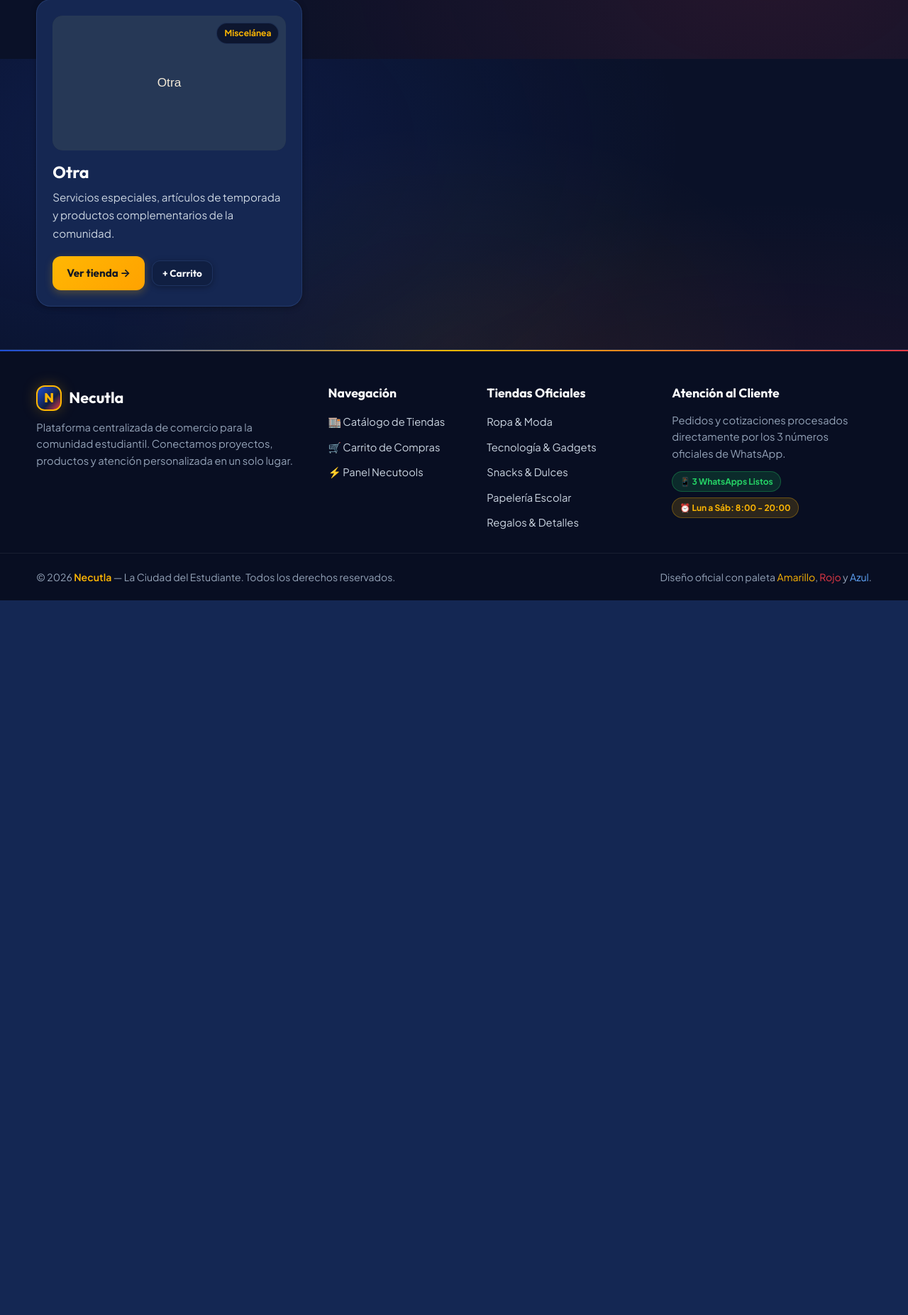
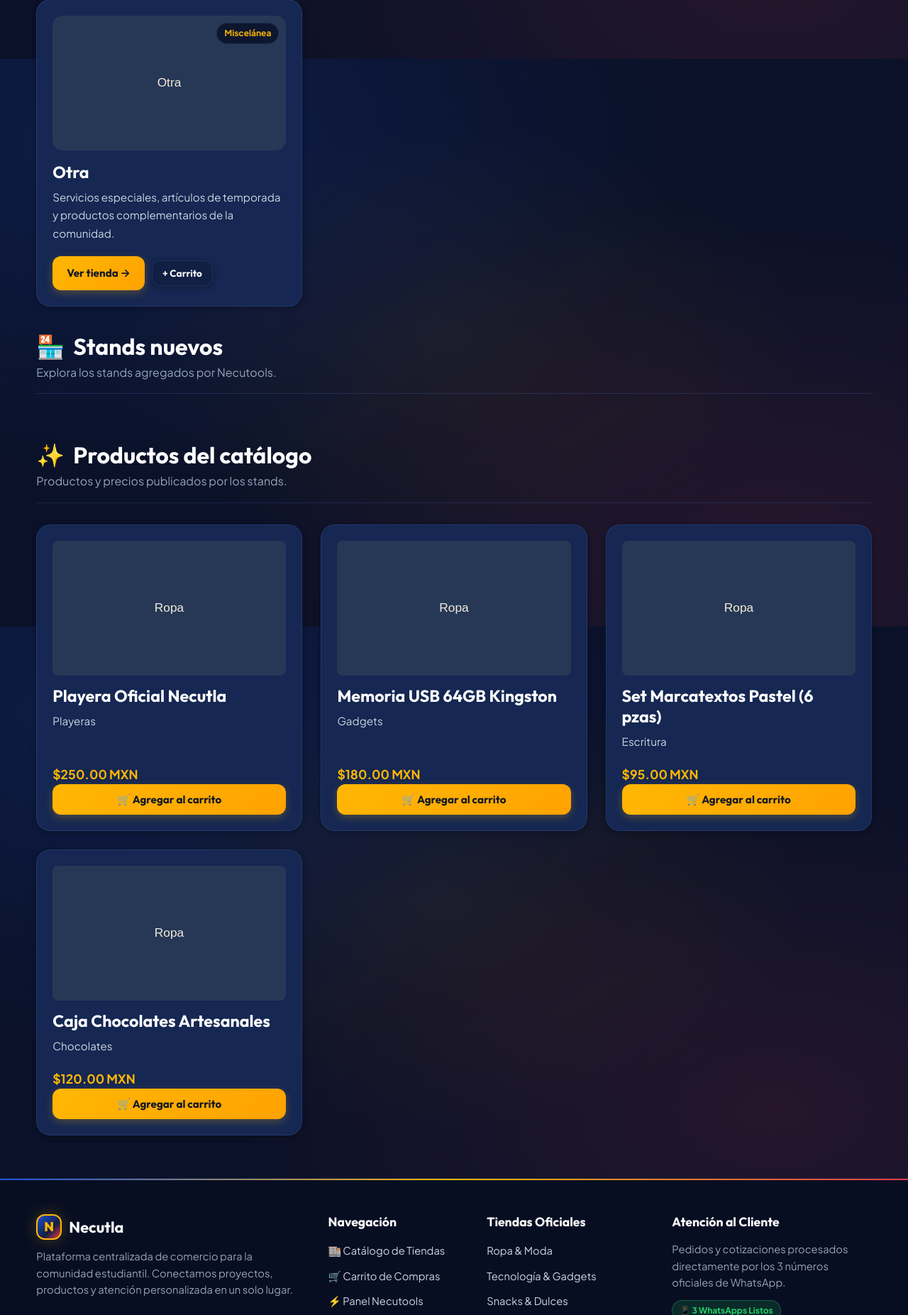
Before and after one commit to VladimirArauz/Prueba-2, a PHP site: page / in a window 1280 px wide. Shown: the part 1517-3370 px from the top of the page at 71% size. Before the commit the page ends 2363 px from the top, so only its background shows below. Run offline with PHP 8.4, Linux system fonts and the light colour scheme.

Commit message:
Cambio 10

```diff
--- a/app.js
+++ b/app.js
@@ -13,6 +13,11 @@ const WHATSAPP_NUMBERS = [
 
 const CART_STORAGE_KEY = "necutla_carrito_global";
 const ADMIN_STORAGE_KEY = "necutools_productos_admin";
+const ADMIN_ACCOUNT_KEY = "necutools_admin_account";
+const ADMIN_SESSION_KEY = "necutools_admin_session";
+const ADMIN_STORES_KEY = "necutools_admin_stores";
+const DEFAULT_STORES = ["Ropa", "Tecnología", "Dulces", "Propaganda", "Papelería", "Regalos", "Otra"];
+let editingProductId = null;
 
 // Inicializar datos del carrito
 function getCart() {
@@ -51,6 +56,19 @@ function saveAdminProducts(products) {
   localStorage.setItem(ADMIN_STORAGE_KEY, JSON.stringify(products));
 }
 
+function getAdminStores() {
+  try {
+    const saved = localStorage.getItem(ADMIN_STORES_KEY);
+    return saved ? JSON.parse(saved) : DEFAULT_STORES;
+  } catch (e) {
+    return DEFAULT_STORES;
+  }
+}
+
+function saveAdminStores(stores) {
+  localStorage.setItem(ADMIN_STORES_KEY, JSON.stringify(stores));
+}
+
 // Formateador de moneda MXN
 function money(amount) {
   return "$" + Number(amount).toFixed(2) + " MXN";
@@ -64,6 +82,9 @@ function escapeHTML(str) {
 
 // ================= NAVEGACIÓN ENTRE SECCIONES =================
 function showSection(sectionId) {
+  if (sectionId === "sec-necutools" && sessionStorage.getItem(ADMIN_SESSION_KEY) !== "active") {
+    renderAdminAccess();
+  }
   // Ocultar todas las secciones
   const sections = document.querySelectorAll('.app-section');
   sections.forEach(sec => sec.classList.remove('active-section'));
@@ -85,7 +106,9 @@ function showSection(sectionId) {
     renderCart();
   } else if (sectionId === 'sec-necutools') {
     document.getElementById('nav-btn-necutools')?.classList.add('active');
-    renderAdminTable();
+    if (sessionStorage.getItem(ADMIN_SESSION_KEY) === "active") renderAdminTable();
+  } else if (sectionId === 'sec-productos') {
+    document.querySelectorAll('.nav-btn').forEach(btn => btn.classList.remove('active'));
   }
 
   // Desplazamiento suave al inicio de la sección en móviles si es necesario
@@ -284,6 +307,7 @@ function renderAdminTable() {
         <td><span class="status-badge active">${escapeHTML(prod.stock || "Disponible")}</span></td>
         <td>${escapeHTML(prod.date || "Reciente")}</td>
         <td style="text-align:center;">
+          <button type="button" class="btn secondary btn-sm" onclick="editAdminProduct('${escapeHTML(prod.id)}')">Editar</button>
           <button type="button" class="btn secondary btn-sm" onclick="deleteAdminProduct(${index})" style="color:var(--red-main); border-color:rgba(230,57,70,0.3); padding:4px 10px;">
             Eliminar
           </button>
@@ -295,7 +319,7 @@ function renderAdminTable() {
   tbody.innerHTML = html;
 }
 
-function handleAddAdminProduct(e) {
+async function handleAddAdminProduct(e) {
   e.preventDefault();
 
   const storeSelect = document.getElementById("admin-prod-store");
@@ -304,35 +328,94 @@ function handleAddAdminProduct(e) {
   const priceInput = document.getElementById("admin-prod-price");
   const stockSelect = document.getElementById("admin-prod-stock");
   const descInput = document.getElementById("admin-prod-desc");
+  const imageInput = document.getElementById("admin-prod-img");
 
   if (!nameInput.value.trim() || !priceInput.value) {
     alert("Por favor completa al menos el nombre y precio del producto.");
     return;
   }
 
+  const products = getAdminProducts();
+  const existing = editingProductId ? products.find(product => product.id === editingProductId) : null;
+  let image = existing?.img || "";
+  const imageFile = imageInput.files[0];
+  if (imageFile) {
+    if (!imageFile.type.startsWith("image/") || imageFile.size > 1024 * 1024) {
+      alert("Selecciona una imagen de hasta 1 MB.");
+      return;
+    }
+    image = await new Promise((resolve, reject) => {
+      const reader = new FileReader();
+      reader.onload = () => resolve(reader.result);
+      reader.onerror = reject;
+      reader.readAsDataURL(imageFile);
+    }).catch(() => "");
+    if (!image) {
+      alert("No se pudo leer la imagen seleccionada.");
+      return;
+    }
+  }
+
   const newProduct = {
-    id: "P-" + Math.floor(100 + Math.random() * 900),
+    id: existing?.id || "P-" + Date.now(),
     name: nameInput.value.trim(),
     store: storeSelect.value,
     category: catInput.value.trim() || "General",
     price: parseFloat(priceInput.value),
     stock: stockSelect.value,
     desc: descInput.value.trim(),
+    img: image,
     date: "Hoy"
   };
 
-  const products = getAdminProducts();
-  products.unshift(newProduct);
-  saveAdminProducts(products);
+  if (existing) {
+    products[products.findIndex(product => product.id === editingProductId)] = newProduct;
+  } else {
+    products.unshift(newProduct);
+  }
+  try {
+    saveAdminProducts(products);
+  } catch (error) {
+    alert("No hay espacio disponible para guardar los cambios. Prueba con una imagen más pequeña.");
+    return;
+  }
 
   // Limpiar campos
   nameInput.value = "";
   priceInput.value = "";
   catInput.value = "";
   descInput.value = "";
+  imageInput.value = "";
 
+  cancelEditAdminProduct();
   renderAdminTable();
-  showToast(`⚡ ¡Producto "${newProduct.name}" guardado exitosamente en ${newProduct.store}!`);
+  renderPublicCatalog();
+  showToast(`Producto "${newProduct.name}" ${existing ? "actualizado" : "guardado"} en ${newProduct.store}.`);
+}
+
+function editAdminProduct(id) {
+  const product = getAdminProducts().find(item => item.id === id);
+  if (!product) return;
+  editingProductId = id;
+  document.getElementById("admin-prod-store").value = product.store;
+  document.getElementById("admin-prod-cat").value = product.category || "";
+  document.getElementById("admin-prod-name").value = product.name || "";
+  document.getElementById("admin-prod-price").value = product.price || "";
+  document.getElementById("admin-prod-stock").value = product.stock || "Disponible";
+  document.getElementById("admin-prod-desc").value = product.desc || "";
+  document.getElementById("admin-product-submit").textContent = "Guardar cambios";
+  document.getElementById("admin-product-cancel").hidden = false;
+  document.getElementById("admin-add-product-form").scrollIntoView({ behavior: "smooth" });
+}
+
+function cancelEditAdminProduct() {
+  editingProductId = null;
+  const form = document.getElementById("admin-add-product-form");
+  form?.reset();
+  const submit = document.getElementById("admin-product-submit");
+  if (submit) submit.textContent = "➕ Guardar Producto en la Tienda";
+  const cancel = document.getElementById("admin-product-cancel");
+  if (cancel) cancel.hidden = true;
 }
 
 function deleteAdminProduct(index) {
@@ -345,7 +428,89 @@ function deleteAdminProduct(index) {
   products.splice(index, 1);
   saveAdminProducts(products);
   renderAdminTable();
+  renderPublicCatalog();
   showToast(`Producto "${deletedName}" eliminado de Necutools.`);
+}
+
+function renderAdminAccess() {
+  const account = localStorage.getItem(ADMIN_ACCOUNT_KEY);
+  const authenticated = sessionStorage.getItem(ADMIN_SESSION_KEY) === "active";
+  document.getElementById("admin-login-form").hidden = !account;
+  document.getElementById("admin-setup-form").hidden = Boolean(account);
+  document.getElementById("admin-auth-title").textContent = account ? "Iniciar sesión" : "Crear cuenta de administrador";
+  document.getElementById("admin-auth-description").textContent = account
+    ? "Ingresa tu usuario y contraseña para abrir Necutools."
+    : "Configura tu cuenta personal para administrar el catálogo.";
+  document.getElementById("admin-workspace").hidden = !authenticated;
+  document.getElementById("admin-auth").hidden = authenticated;
+  if (authenticated) renderAdminTable();
+}
+
+async function hashAdminPassword(password) {
+  const bytes = new TextEncoder().encode(password);
+  const digest = await crypto.subtle.digest("SHA-256", bytes);
+  return Array.from(new Uint8Array(digest), byte => byte.toString(16).padStart(2, "0")).join("");
+}
+
+function adminLogout() {
+  sessionStorage.removeItem(ADMIN_SESSION_KEY);
+  renderAdminAccess();
+  showSection("sec-tienda");
+}
+
+function renderStoreOptions() {
+  const select = document.getElementById("admin-prod-store");
+  if (select) select.innerHTML = getAdminStores().map(store => `<option value="${escapeHTML(store)}">${escapeHTML(store)}</option>`).join("");
+  const list = document.getElementById("admin-stores-list");
+  if (list) list.innerHTML = getAdminStores().map(store => `<span class="status-badge active">${escapeHTML(store)}</span>`).join(" ");
+}
+
+function addAdminStore(event) {
+  event.preventDefault();
+  const input = document.getElementById("admin-store-name");
+  const name = input.value.trim();
+  const stores = getAdminStores();
+  if (!name || stores.some(store => store.toLocaleLowerCase() === name.toLocaleLowerCase())) {
+    alert("Escribe un nombre nuevo para el stand.");
+    return;
+  }
+  stores.push(name);
+  saveAdminStores(stores);
+  input.value = "";
+  renderStoreOptions();
+  renderPublicCatalog();
+  showToast(`Stand "${name}" agregado.`);
+}
+
+function renderPublicCatalog(storeFilter = "") {
+  const allProducts = getAdminProducts();
+  const renderProducts = products => products.length ? products.map(product => `
+    <article class="card public-product-card">
+      <img src="${product.img || "imagenes/ropa.svg"}" alt="${escapeHTML(product.name)}" loading="lazy">
+      <h2>${escapeHTML(product.name)}</h2>
+      <p>${escapeHTML(product.desc || product.category || product.store)}</p>
+      <div class="price">${money(product.price)}</div>
+      <button type="button" class="btn public-add-cart" data-name="${escapeHTML(product.name)}" data-store="${escapeHTML(product.store)}" data-price="${Number(product.price) || 0}">🛒 Agregar al carrito</button>
+    </article>`).join("") : `<p class="notice">Todavía no hay productos publicados${storeFilter ? ` en ${escapeHTML(storeFilter)}` : ""}.</p>`;
+  const allProductsGrid = document.getElementById("public-products-grid");
+  if (allProductsGrid) allProductsGrid.innerHTML = renderProducts(allProducts);
+  const storeProducts = document.getElementById("store-products-grid");
+  if (storeProducts) storeProducts.innerHTML = renderProducts(allProducts.filter(product => !storeFilter || product.store === storeFilter));
+  const storeTitle = document.getElementById("public-store-title");
+  if (storeTitle) storeTitle.textContent = storeFilter;
+  const customStores = getAdminStores().filter(store => !DEFAULT_STORES.includes(store));
+  const storeCards = document.getElementById("custom-store-cards");
+  if (storeCards) storeCards.innerHTML = customStores.map(store => `
+    <article class="card">
+      <div class="card-img-wrap"><span class="card-tag">Stand</span><img src="imagenes/otra.svg" alt="Stand ${escapeHTML(store)}"></div>
+      <h2>${escapeHTML(store)}</h2><p>Productos disponibles de este stand.</p>
+      <button class="btn public-store-button" type="button" data-store="${escapeHTML(store)}">Ver productos →</button>
+    </article>`).join("");
+}
+
+function showStoreProducts(store) {
+  renderPublicCatalog(store);
+  showSection("sec-productos");
 }
 
 // ================= NOTIFICACIÓN TOAST =================
@@ -371,11 +536,52 @@ function showToast(message) {
 document.addEventListener("DOMContentLoaded", () => {
   updateCartCounters();
   renderCart();
-  renderAdminTable();
+  renderAdminAccess();
+  renderStoreOptions();
+  renderPublicCatalog();
 
   // Listener para el formulario de administración
   const adminForm = document.getElementById("admin-add-product-form");
   if (adminForm) {
     adminForm.addEventListener("submit", handleAddAdminProduct);
   }
+
+  document.getElementById("admin-login-form")?.addEventListener("submit", async event => {
+    event.preventDefault();
+    const account = JSON.parse(localStorage.getItem(ADMIN_ACCOUNT_KEY) || "null");
+    const username = document.getElementById("admin-login-user").value.trim();
+    const passwordHash = await hashAdminPassword(document.getElementById("admin-login-password").value);
+    if (account && account.username === username && account.passwordHash === passwordHash) {
+      sessionStorage.setItem(ADMIN_SESSION_KEY, "active");
+      document.getElementById("admin-auth").hidden = true;
+      document.getElementById("admin-workspace").hidden = false;
+      renderAdminTable();
+    } else {
+      alert("Usuario o contraseña incorrectos.");
+    }
+  });
+
+  document.getElementById("admin-setup-form")?.addEventListener("submit", async event => {
+    event.preventDefault();
+    if (!crypto?.subtle) {
+      alert("No se puede configurar la cuenta en este modo. Abre el sitio desde localhost o un sitio HTTPS.");
+      return;
+    }
+    const username = document.getElementById("admin-setup-user").value.trim();
+    const password = document.getElementById("admin-setup-password").value;
+    if (!username || password.length < 8) return;
+    localStorage.setItem(ADMIN_ACCOUNT_KEY, JSON.stringify({ username, passwordHash: await hashAdminPassword(password) }));
+    sessionStorage.setItem(ADMIN_SESSION_KEY, "active");
+    document.getElementById("admin-auth").hidden = true;
+    document.getElementById("admin-workspace").hidden = false;
+    renderAdminTable();
+  });
+
+  document.getElementById("admin-add-store-form")?.addEventListener("submit", addAdminStore);
+  document.addEventListener("click", event => {
+    const button = event.target.closest(".public-add-cart");
+    if (button) addToCartDirect(button.dataset.name, button.dataset.store, button.dataset.price);
+    const storeButton = event.target.closest(".public-store-button");
+    if (storeButton) showStoreProducts(storeButton.dataset.store);
+  });
 });
--- a/index.html
+++ b/index.html
@@ -191,6 +191,33 @@
           </div>
         </article>
       </div>
+
+      <div class="section-header-row" style="margin-top:36px;">
+        <div>
+          <h2 class="section-title"><span>🏪</span> Stands nuevos</h2>
+          <p class="section-desc">Explora los stands agregados por Necutools.</p>
+        </div>
+      </div>
+      <div class="grid" id="custom-store-cards"></div>
+
+      <div class="section-header-row" style="margin-top:36px;">
+        <div>
+          <h2 class="section-title"><span>✨</span> Productos del catálogo</h2>
+          <p class="section-desc">Productos y precios publicados por los stands.</p>
+        </div>
+      </div>
+      <section class="grid" id="public-products-grid" aria-live="polite"></section>
+    </section>
+
+    <section id="sec-productos" class="app-section">
+      <div class="section-header-row">
+        <div>
+          <h2 class="section-title"><span>🏪</span> <span id="public-store-title">Productos</span></h2>
+          <p class="section-desc">Productos disponibles en este stand.</p>
+        </div>
+        <button type="button" class="btn secondary btn-sm" onclick="showSection('sec-tienda')">← Volver a tiendas</button>
+      </div>
+      <section class="grid" id="store-products-grid" aria-live="polite"></section>
     </section>
 
     <!-- ================= SECCIÓN 2: CARRITO ================= -->
@@ -251,15 +278,37 @@
 
     <!-- ================= SECCIÓN 3: NECUTOOLS (PANEL ADMIN) ================= -->
     <section id="sec-necutools" class="app-section">
+      <div id="admin-auth" class="admin-card admin-auth">
+        <h2 id="admin-auth-title">Acceso de administración</h2>
+        <p id="admin-auth-description" class="section-desc"></p>
+        <form id="admin-login-form" hidden>
+          <div class="admin-form-grid">
+            <div class="form-group"><label for="admin-login-user">Usuario</label><input id="admin-login-user" autocomplete="username" required></div>
+            <div class="form-group"><label for="admin-login-password">Contraseña</label><input id="admin-login-password" type="password" autocomplete="current-password" required></div>
+          </div>
+          <button class="btn" type="submit" style="margin-top:18px;">Ingresar</button>
+        </form>
+        <form id="admin-setup-form" hidden>
+          <div class="admin-form-grid">
+            <div class="form-group"><label for="admin-setup-user">Crea tu usuario administrador</label><input id="admin-setup-user" autocomplete="username" required></div>
+            <div class="form-group"><label for="admin-setup-password">Crea una contraseña (8 caracteres mínimo)</label><input id="admin-setup-password" type="password" autocomplete="new-password" minlength="8" required></div>
+          </div>
+          <button class="btn" type="submit" style="margin-top:18px;">Crear cuenta</button>
+        </form>
+        <p class="notice">Esta versión guarda la cuenta y los cambios solo en este navegador. No uses esta autenticación para proteger datos o un sitio publicado; para eso hace falta un servidor con cuentas seguras.</p>
+      </div>
+
+      <div id="admin-workspace" hidden>
       <div class="section-header-row">
         <div>
           <div class="admin-badge-head">⚡ Panel de Administración</div>
           <h2 class="section-title"><span>🛠️</span> Necutools Studio</h2>
-          <p class="section-desc">Gestiona y da de alta nuevos productos para todas las secciones de la tienda Necutla.</p>
+          <p class="section-desc">Administra productos, imágenes, precios y stands.</p>
         </div>
-        <button type="button" class="btn secondary btn-sm" onclick="showSection('sec-tienda')">
-          ← Ver Catálogo Público
-        </button>
+        <div style="display:flex;gap:10px;flex-wrap:wrap;">
+          <button type="button" class="btn secondary btn-sm" onclick="adminLogout()">Cerrar sesión</button>
+          <button type="button" class="btn secondary btn-sm" onclick="showSection('sec-tienda')">← Ver Catálogo Público</button>
+        </div>
       </div>
 
       <!-- Formulario para agregar producto -->
@@ -274,15 +323,7 @@
             <!-- Selección de tienda -->
             <div class="form-group">
               <label for="admin-prod-store">🏬 Tienda de Destino:</label>
-              <select id="admin-prod-store" required>
-                <option value="Ropa">Ropa</option>
-                <option value="Tecnología">Tecnología</option>
-                <option value="Dulces">Dulces</option>
-                <option value="Propaganda">Propaganda</option>
-                <option value="Papelería">Papelería</option>
-                <option value="Regalos">Regalos</option>
-                <option value="Otra">Otra</option>
-              </select>
+              <select id="admin-prod-store" required></select>
             </div>
 
             <!-- Categoría -->
@@ -316,7 +357,7 @@
             <!-- URL o Imagen -->
             <div class="form-group">
               <label for="admin-prod-img">🖼️ Imagen o Referencia:</label>
-              <input type="text" id="admin-prod-img" placeholder="imagenes/ropa.svg (opcional)">
+              <input type="file" id="admin-prod-img" accept="image/*">
             </div>
 
             <!-- Descripción -->
@@ -327,14 +368,24 @@
           </div>
 
           <div style="margin-top: 22px; display: flex; gap: 12px; align-items: center; flex-wrap: wrap;">
-            <button type="submit" class="btn">
+            <button type="submit" class="btn" id="admin-product-submit">
               ➕ Guardar Producto en la Tienda
             </button>
+            <button type="button" class="btn secondary" id="admin-product-cancel" onclick="cancelEditAdminProduct()" hidden>Cancelar edición</button>
             <span style="font-size:0.85rem; color:var(--text-muted);">
-              * Los productos guardados se reflejan inmediatamente en la previsualización inferior.
+              * Los productos se publican en el catálogo de clientes.
             </span>
           </div>
         </form>
+      </div>
+
+      <div class="admin-card" style="margin-top:30px;">
+        <h3 style="font-size:1.3rem;color:#ffffff;margin-bottom:6px;">Agregar un stand</h3>
+        <form id="admin-add-store-form" class="admin-form-grid">
+          <div class="form-group"><label for="admin-store-name">Nombre del nuevo stand</label><input id="admin-store-name" maxlength="50" placeholder="Ej. Accesorios" required></div>
+          <div class="form-group" style="justify-content:end;"><button class="btn" type="submit">➕ Crear stand</button></div>
+        </form>
+        <div id="admin-stores-list" class="admin-store-list"></div>
       </div>
 
       <!-- Tabla de productos administrados -->
@@ -360,6 +411,7 @@
             </tbody>
           </table>
         </div>
+      </div>
       </div>
     </section>
 
--- a/style.css
+++ b/style.css
@@ -1060,3 +1060,27 @@ select option {
     margin-bottom: 12px;
   }
 }
+
+.admin-auth {
+  max-width: 760px;
+  margin: 36px auto;
+}
+
+.admin-auth h2 {
+  margin-bottom: 8px;
+}
+
+.admin-store-list {
+  display: flex;
+  flex-wrap: wrap;
+  gap: 8px;
+  margin-top: 18px;
+}
+
+.public-product-card > img {
+  width: 100%;
+  height: 190px;
+  object-fit: cover;
+  border-radius: 8px;
+  margin-bottom: 14px;
+}
```
